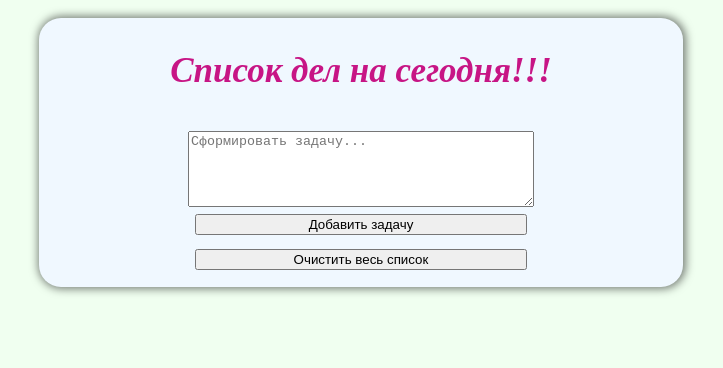
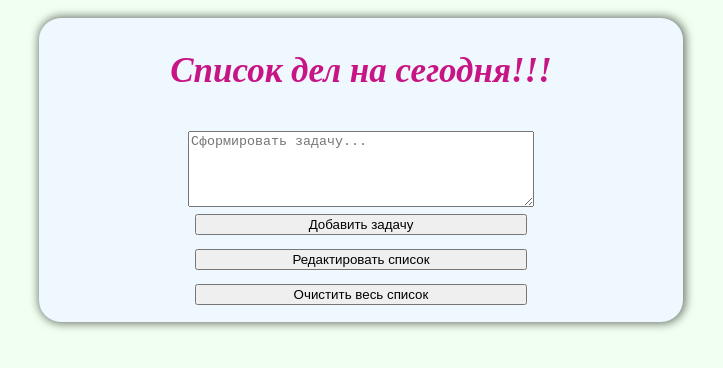
Before and after one commit to Floyd-88/checklist_vue, a Vue app: page / in a window 1280 px wide. Shown: the top 368 px of the page, without its empty margins (279-1002 px from the left). Built offline with nearby package versions, Linux system fonts and the light colour scheme.

Commit message:
editing tasks

```diff
--- a/src/App.vue
+++ b/src/App.vue
@@ -5,15 +5,25 @@
         <h1 class="checklist_header_title">Список дел на сегодня!!!</h1>
       </div>
       <div class="checklist_list">
-        <ol class="checklist_list_ul" i-if="tasks">
-          <li class="checklist_list_li" v-for="(elem, index) in tasks" :key="index">
-            <span class="checklist_list_li_element"  @click="readyTask($event)">{{elem.name}}</span>
-          </li>
-        </ol>
+        <template v-if="statusChange">
+          <ol class="checklist_list_ul" i-if="tasks">
+            <li class="checklist_list_li" v-for="(elem, index) in tasks" :key="index">
+              <span class="checklist_list_li_element"  v-bind:class="{decoration_text: elem.isEdit}" @click="readyTask($event)">{{elem.name}}</span>
+            </li>
+          </ol>
+        </template>
+        <template v-else>
+          <ol class="checklist_list_ul" i-if="tasks">
+            <li class="checklist_list_li" v-for="(elem, index) in tasks" :key="index">
+              <input type="text" v-model="elem.name">
+            </li>
+          </ol>
+        </template>
       </div>
       <div class="checklist_text">
       <textarea v-model="task" @keydown.enter.prevent.exact="addTask" class="checklist_text_textarea" placeholder="Сформировать задачу..."></textarea>
         <button @click="addTask" class="checklist_text_btn">Добавить задачу</button>
+        <button class="checklist_text_btn" @click="changeTasks">{{nameBtnChange}}</button>
         <button @click="removeAllTasks" class="checklist_text_btn">Очистить весь список</button>
       </div>
     </div>
@@ -28,6 +38,8 @@ export default {
     return {
       task: "",
       tasks: [],
+      statusChange: true,
+      nameBtnChange: "Редактировать список",
     }
   },
 
@@ -36,9 +48,6 @@ export default {
     if(storage) {
       this.tasks = JSON.parse(storage);
     }
-    this.$nextTick(function () {
-        this.mountedReady()
-    })
     },
 
   methods: {
@@ -49,7 +58,6 @@ export default {
           isEdit: false,
         });
         localStorage.setItem("taskStorage", JSON.stringify(this.tasks))
-        // localStorage.setItem(this.task, 'taskStorage')
         this.task = "";
       }
     },
@@ -71,26 +79,27 @@ export default {
       localStorage.setItem("taskStorage", JSON.stringify(this.tasks))
     },
 
-    mountedReady: function() {
-      let checklist_list_ul = document.querySelectorAll(".checklist_list_li_element")
-      for(let task of this.tasks) {
-        if(task.isEdit) {
-          for(let elem of checklist_list_ul) {
-            if(elem.innerHTML === task.name)
-              elem.classList.add("decoration_text")
-          }
-        }
-      }
-    },
-
     addEndStr: function(str) {
       str = str.trim();
       if(str.substr(str.length -1) !== "!") {
        str = str.replace(/[.;:]$/g, '') + '!';
       }
       return str;
+    },
+
+    changeTasks: function() {
+      this.statusChange = !this.statusChange;
+      (this.statusChange) ? this.nameBtnChange = "Редактировать список" : this.nameBtnChange = "Cохранить изменения";
+      for(let elem of this.tasks) {
+        if(elem.name) {
+          elem.name = this.addEndStr(elem.name)
+        } else {
+          this.tasks = this.tasks.filter(i => i.name !== "")
+        }
+      }
+      localStorage.setItem("taskStorage", JSON.stringify(this.tasks))
     }
-  }
+  },
 
 }
 </script>
```
